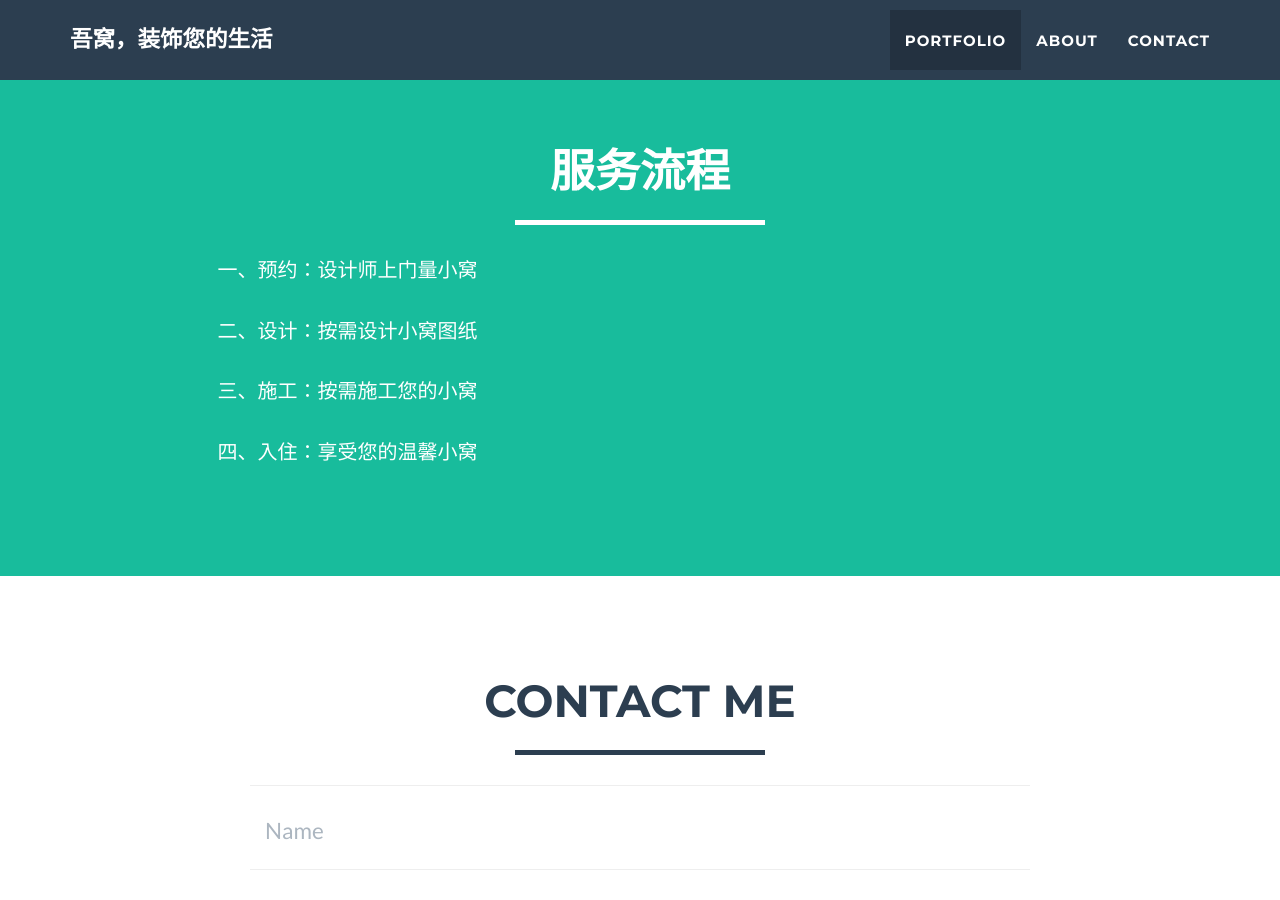
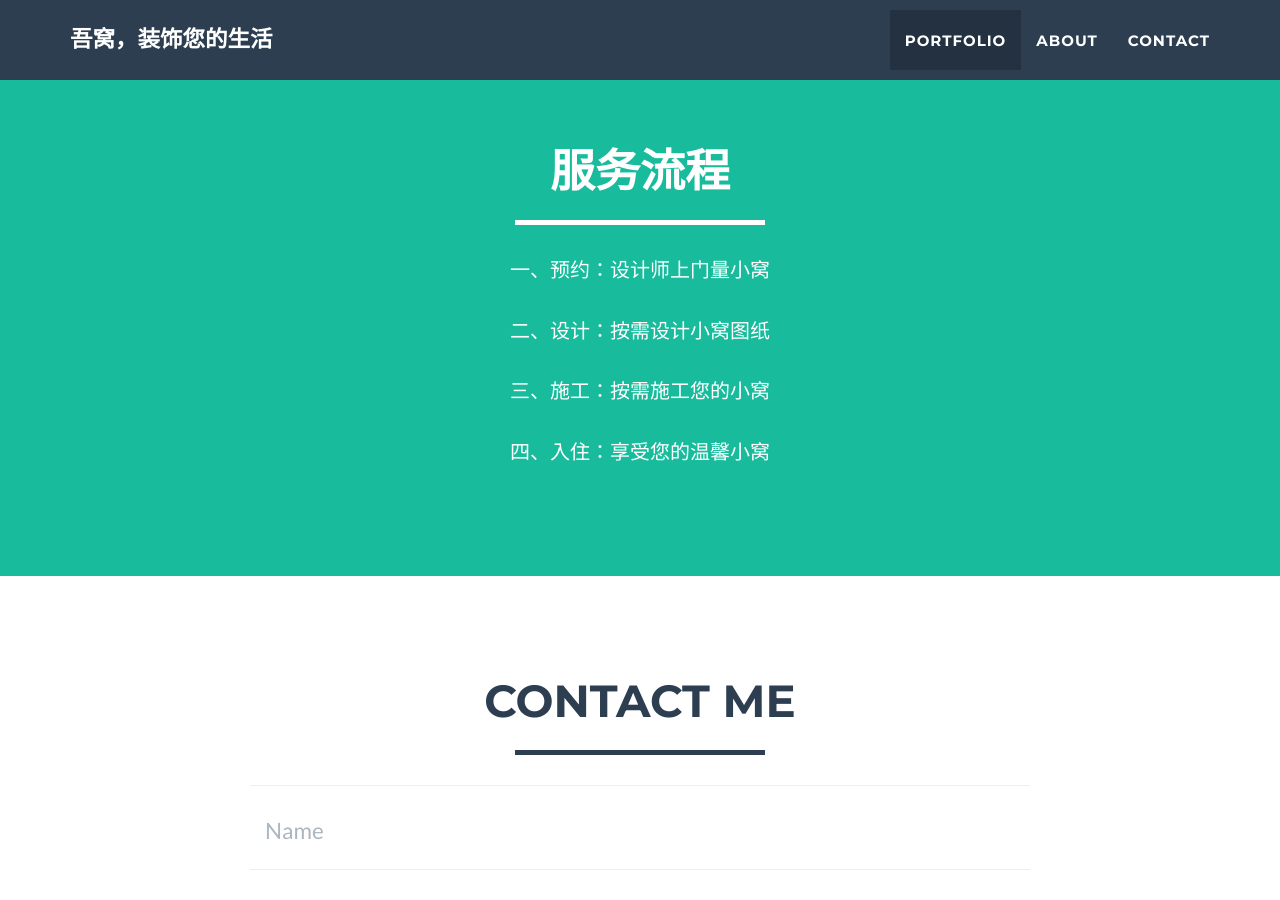
Before and after one commit to WOW-Decorate/WOW-Decorate.github.io, a Jekyll site: the page built from index.html, in a window 1280 px wide and 900 px high, scrolled down 1619 px. Built offline with Jekyll 4.4.1, drawn with Linux system fonts in a browser that asks for light colours.

Commit message:
change the theme

```diff
--- a/_includes/about.html
+++ b/_includes/about.html
@@ -8,7 +8,7 @@
                 </div>
             </div>
             <div class="row">
-                <div class="col-lg-6 text-center">
+                <div class="col-lg-12 text-center">
                     <p>一、预约：设计师上门量小窝</p>
                     <br>
                     <p>二、设计：按需设计小窝图纸</p>
```
